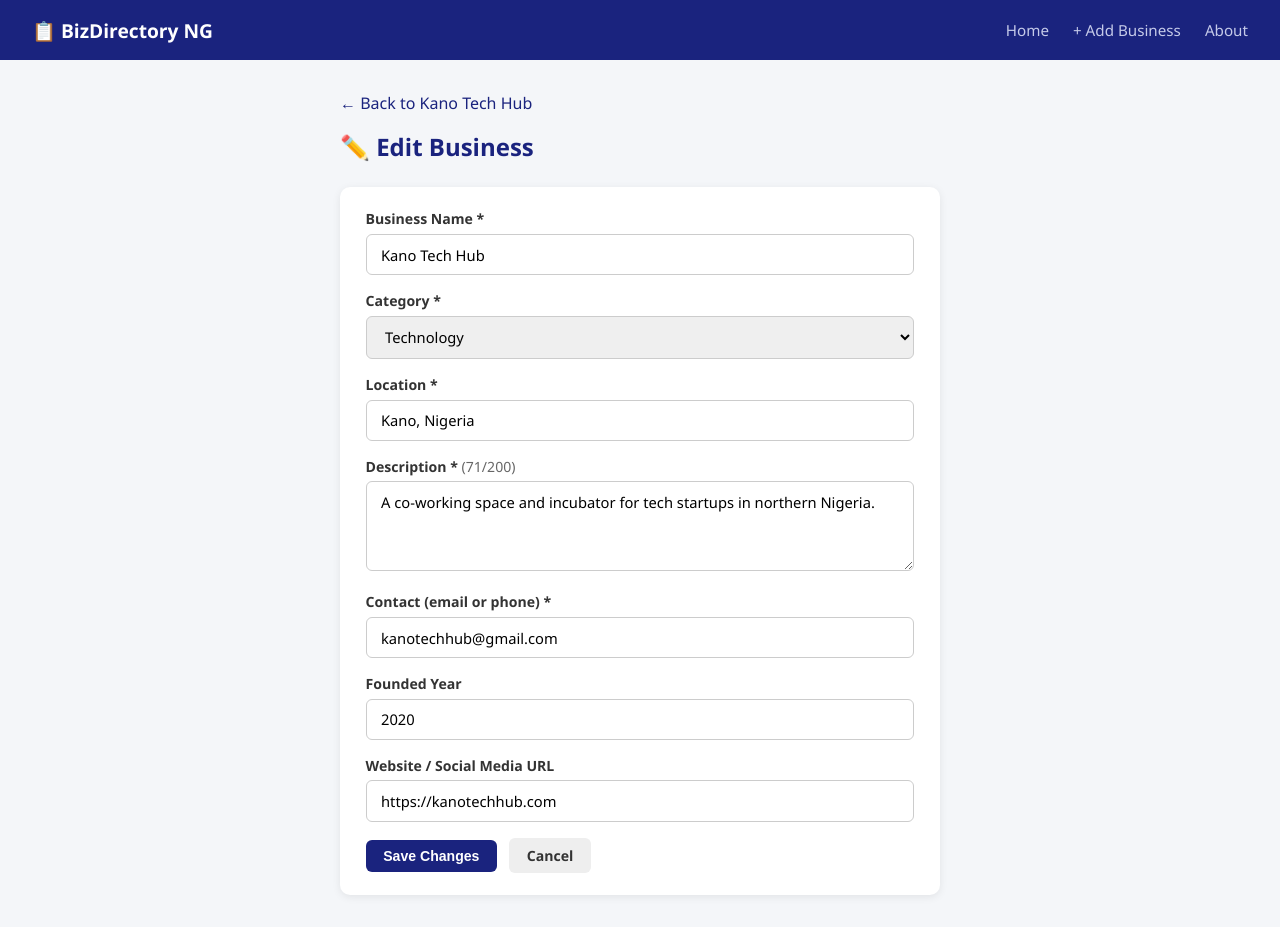
After one commit to 1Imantk/local_directory, a Flask app: page /edit/1 in a window 1280 px wide. The commit adds this page. Run offline with Flask 3, Linux system fonts and the light colour scheme.

Commit message:
add edit business functionality with pre-filled form

```diff
--- a/app.py
+++ b/app.py
@@ -110,6 +110,46 @@ def business_detail(business_id):
     return render_template("business_detail.html", business=business.to_dict())
 
 
+# ── Edit a business ───────────────────────────────────────────────────────────
+
+@app.route("/edit/<int:business_id>", methods=["GET", "POST"])
+def edit_business(business_id):
+    business = directory.get_by_id(business_id)
+    if not business:
+        flash("Business not found.", "error")
+        return redirect(url_for("index"))
+
+    if request.method == "POST":
+        name = request.form.get("name", "").strip()
+        category = request.form.get("category", "").strip()
+        location = request.form.get("location", "").strip()
+        description = request.form.get("description", "").strip()
+        contact = request.form.get("contact", "").strip()
+        founded_year = request.form.get("founded_year", "").strip()
+        website = request.form.get("website", "").strip()
+
+        if not all([name, category, location, description, contact]):
+            flash("All fields are required.", "error")
+            return redirect(url_for("edit_business", business_id=business_id))
+
+        existing_name = any(b.name.lower() == name.lower() and b.id != business_id for b in directory.get_all())
+        if existing_name:
+            flash(f'A business named "{name}" already exists. Please use a different name.', "error")
+            return redirect(url_for("edit_business", business_id=business_id))
+
+        updated = directory.update_business(
+            business_id, name, category, location, description, contact,
+            founded_year or None, website or None
+        )
+        if updated:
+            flash(f'"{name}" has been updated successfully!', "success")
+            return redirect(url_for("business_detail", business_id=business_id))
+        flash("Failed to update business.", "error")
+        return redirect(url_for("index"))
+
+    return render_template("edit.html", business=business.to_dict())
+
+
 # ── Delete a business ─────────────────────────────────────────────────────────
 
 @app.route("/delete/<int:business_id>", methods=["POST"])
--- a/models.py
+++ b/models.py
@@ -71,6 +71,19 @@ class BusinessDirectory:
             # Rebuild recent queue from remaining businesses
             self._rebuild_recent()
             return removed
+        return None
+
+    def update_business(self, business_id, name, category, location, description, contact, founded_year, website):
+        for b in self._businesses:
+            if b.id == business_id:
+                b.name = name
+                b.category = category
+                b.location = location
+                b.description = description
+                b.contact = contact
+                b.founded_year = founded_year
+                b.website = website
+                return b
         return None
 
     def undo_delete(self):
--- a/templates/business_detail.html
+++ b/templates/business_detail.html
@@ -43,6 +43,7 @@
   </div>
 
   <div style="margin-top:1.5rem; display:flex; gap:1rem; flex-wrap:wrap;">
+    <a href="{{ url_for('edit_business', business_id=business.id) }}" class="btn btn-primary">✏️ Edit Business</a>
     <form method="POST" action="{{ url_for('delete_business', business_id=business.id) }}"
           onsubmit="return confirm('Delete {{ business.name }}?')" style="display:inline;">
       <button class="btn btn-danger">🗑 Delete Business</button>
--- /dev/null
+++ b/templates/edit.html
@@ -0,0 +1,77 @@
+{% extends "base.html" %}
+{% block title %}Edit {{ business.name }} — BizDirectory NG{% endblock %}
+
+{% block content %}
+
+<div style="max-width:600px; margin:0 auto;">
+  <a href="{{ url_for('business_detail', business_id=business.id) }}" style="color:#1a237e; text-decoration:none; display:inline-flex; align-items:center; gap:.3rem; margin-bottom:1rem;">
+    ← Back to {{ business.name }}
+  </a>
+
+  <h2 style="margin-bottom:1.5rem; color:#1a237e;">✏️ Edit Business</h2>
+
+  <div class="card">
+    <form method="POST" action="{{ url_for('edit_business', business_id=business.id) }}">
+
+      <div class="form-group">
+        <label for="name">Business Name *</label>
+        <input type="text" id="name" name="name" value="{{ business.name }}" required />
+      </div>
+
+      <div class="form-group">
+        <label for="category">Category *</label>
+        <select id="category" name="category" required>
+          <option value="" disabled>Select a category</option>
+          {% set cats = ['Agriculture','Construction','Education','Entertainment','Finance','Food & Dining','Healthcare','Hospitality','Retail','Technology','Transportation','Other'] %}
+          {% for cat in cats %}
+          <option value="{{ cat }}" {% if business.category == cat %}selected{% endif %}>{{ cat }}</option>
+          {% endfor %}
+        </select>
+      </div>
+
+      <div class="form-group">
+        <label for="location">Location *</label>
+        <input type="text" id="location" name="location" value="{{ business.location }}" required />
+      </div>
+
+      <div class="form-group">
+        <label for="description">Description * <span id="charCount" style="font-weight:normal; color:#666;">({{ business.description | length }}/200)</span></label>
+        <textarea id="description" name="description" required maxlength="200" oninput="updateCharCount()">{{ business.description }}</textarea>
+      </div>
+
+      <div class="form-group">
+        <label for="contact">Contact (email or phone) *</label>
+        <input type="text" id="contact" name="contact" value="{{ business.contact }}" required />
+      </div>
+
+      <div class="form-group">
+        <label for="founded_year">Founded Year</label>
+        <input type="number" id="founded_year" name="founded_year"
+               value="{{ business.founded_year or '' }}" min="1800" max="2030" />
+      </div>
+
+      <div class="form-group">
+        <label for="website">Website / Social Media URL</label>
+        <input type="url" id="website" name="website" value="{{ business.website or '' }}"
+               placeholder="e.g. https://example.com" />
+      </div>
+
+      <button type="submit" class="btn btn-primary">Save Changes</button>
+      <a href="{{ url_for('business_detail', business_id=business.id) }}" class="btn" style="background:#eee; color:#333; margin-left:.5rem;">
+        Cancel
+      </a>
+
+    </form>
+  </div>
+</div>
+
+<script>
+function updateCharCount() {
+  var desc = document.getElementById('description');
+  var counter = document.getElementById('charCount');
+  counter.textContent = '(' + desc.value.length + '/200)';
+  counter.style.color = desc.value.length >= 180 ? '#d32f2f' : '#666';
+}
+</script>
+
+{% endblock %}
```
